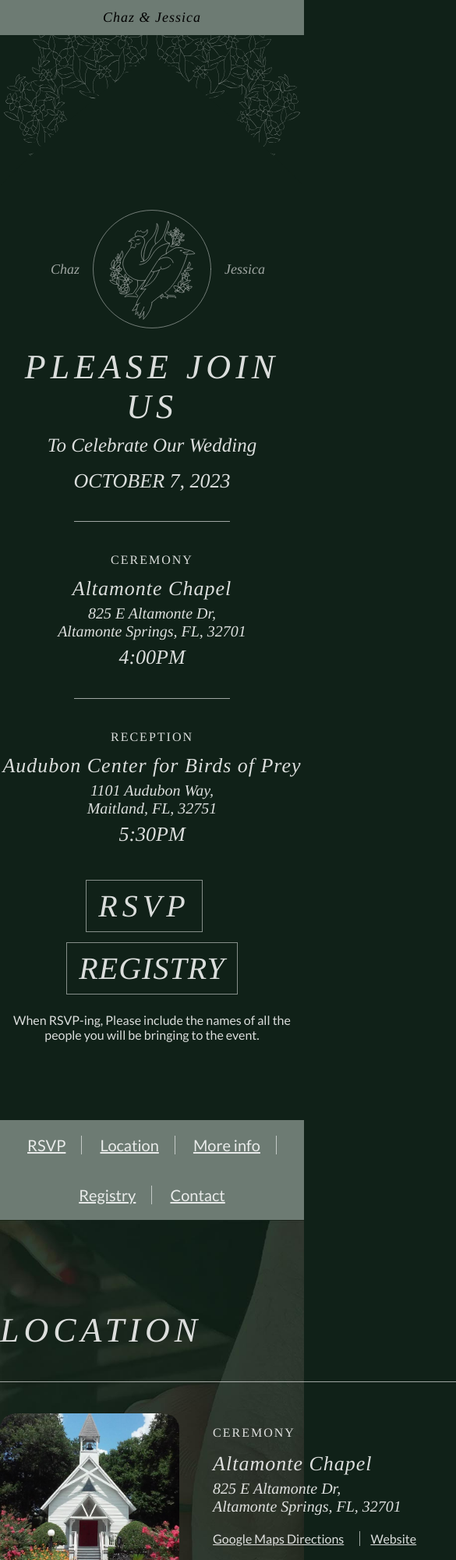
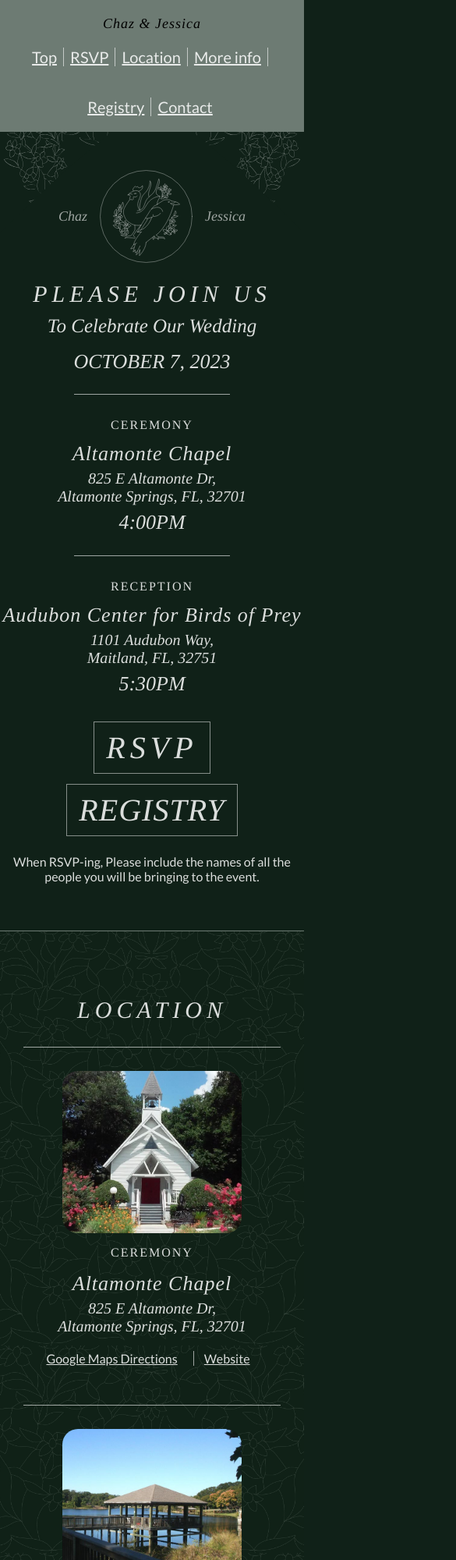
Before and after one commit to keeeeeegan/iSmart-Notes, a plain HTML site: page index.html in a window 390 px wide. Shown: the top 2000 px of the page at 78% size, 585 px wide, since content can reach past the window. Drawn offline with Linux system fonts and the light colour scheme.

Commit message:
updated responsive css

```diff
--- a/index.html
+++ b/index.html
@@ -29,17 +29,10 @@
 
 <body>
 
-    <nav>
+    <nav id="top">
         <h1>Chaz &amp; Jessica</h1>
     </nav>
 
-    <!-- <div class="logo-wrapper">
-    <span>Chaz</span>
-    <img src="/img/logo.png" alt="" class="logo" />
-    <span>Jessica</span>
-</div> -->
-
-    <!-- <div class="logo-wrapper"><img src="/img/logo.png" alt="Cockatrice &amp; Raven emblem" class="logo" /></div> -->
     <div class="logo-wrapper">
         <span class="logo-name logo-name-chaz">Chaz</span>
         <img src="/img/cockatrice-raven.svg" alt="Cockatrice &amp; Raven emblem" class="logo" />
@@ -87,7 +80,9 @@
     <p>When RSVP-ing, Please include the names of all the people you will be bringing to the event.</p>
 
     <nav class="separator-bar">
+        <span class="hidden-on-desktop h1">Chaz &amp; Jessica</span>
         <ul>
+            <li><a href="#top" class="hidden-on-desktop">Top</a></li>
             <li><a href="https://www.theknot.com/us/chaz-nugent-and-jessica-porter-oct-2023/rsvp">RSVP</a></li>
             <li><a href="#location">Location</a></li>
             <li><a href="#more">More info</a></li>
@@ -97,7 +92,6 @@
     </nav>
 
     <div class="more-container-ring">
-
         <section class="location-information" id="location">
             <h2 class="please-join">Location</h2>
             <div class="location location-ceremony">
@@ -228,8 +222,7 @@
             <h2 class="please-join">Contact Form</h2>
 
             <div class="contact-form-container">
-    <form   action="https://formspree.io/f/meqwbeay"
-    method="POST" class="contact-form">
+                <form action="https://formspree.io/f/meqwbeay" method="POST" class="contact-form">
                     <div class="input-container">
                         <input placeholder="Name" name="name" id="form_name" required />
                     </div>
--- a/styles.css
+++ b/styles.css
@@ -93,7 +93,7 @@ nav {
     /* box-shadow: 0px 4px 4px rgba(0, 0, 0, 0.25); */
 }
 
-nav h1 {
+nav h1, nav .h1 {
     color: #000;
     font-size: 18px;
     font-style: italic;
@@ -151,7 +151,6 @@ nav ul li:last-of-type {
 .location-title {
     font-family: var(--main-font);
     color: var(--main-font-color);
-    /* text-transform: uppercase; */
     font-style: italic;
     font-size: 26px;
     margin:0;
@@ -268,26 +267,23 @@ a.registry:hover, .button.submit:hover {
 .more-container-ring {
     background: url('/img/holding-hands.jpg');
     background-size: cover;
+    background-position: top center;
     margin: 0;
-    /* padding: var(--main-margin); */
-    padding: calc(var(--main-margin)*2) 0;
+    padding: calc(var(--main-margin)*2) var(--main-margin);
 }
 
 .more-container-chapel {
     background: url('/img/altamonte-chapel-background.jpg');
+    background-position: top center;
     background-size: cover;
     margin: 0;
-    /* padding: var(--main-margin); */
-    padding: calc(var(--main-margin)*2) 0;
+    padding: calc(var(--main-margin)*2) var(--main-margin);
+
 }
 
 .more-container-ring .location-ceremony {
     margin-top: 0;
 }
-
-/* .more-container-ring .location-ceremony:before {
-    display: none;
-} */
 
 .more-container-ring address {
     margin-bottom: 0;
@@ -350,7 +346,6 @@ ul.links li:last-of-type {
     width: 1000px;
     margin: 0 auto;
     text-align: left;
-    /* margin-top: calc(var(--main-margin) * 3); */
 
 }
 
@@ -374,10 +369,6 @@ ul.links li:last-of-type {
     display:block;
     margin: var(--main-margin) auto;
 }
-
-
-
-/* Specific Title Styles */
 
 .please-join {
     font-style: italic;
@@ -457,21 +448,121 @@ ul.links li:last-of-type {
     font-style: normal;
 }
 
+.hidden-on-desktop {
+    display: none;
+}
+
 
 
 @media (max-width: 900px) {
-    /* body {
-        background-size: 50%;
-        padding-top: inherit;
-        font-size: 85%;
-    } */
+    :root {
+        --main-margin: 30px;
+    }
 
-    /* .hide-on-small-screens {
-        display: none;
-    } */
+    html {
+        margin-top: 60px;
+    }
 
-    /* img {
-        max-width: 80%;
-    } */
+    .more-info {
+        width: auto;
+    }
+
+    .location-wrapper {
+        width: auto;
+    }
+
+    .location-information {
+        width: auto;
+    }
+
+    .big-buttons li {
+        display: block;
+        margin-right: 0;
+    }
+
+    .location-thumb {
+        width: 230px;
+        border-radius: 20px;
+        display: block;
+        margin: 0 auto;
+    }
+
+    .location-wrapper {
+        text-align: center;
+    }
+
+    .location-information {
+        text-align: center;
+    }
+
+    .logo-wrapper img {
+        width: 125px;
+    }
+
+    .logo-wrapper .logo-name {
+        width: auto;
+    }
+
+    .logo-wrapper {
+        margin-top: 110px;
+    }
+
+    .please-join {
+        font-size: 30px;
+    }
+
+    .more-info p {
+        line-height: 1.4;
+        font-size: 16px;
+        font-weight: 400;
+    }
+
+    .more-container-ring {
+        background-image: url('/img/pattern-background.jpg');
+        background-size: 150%;
+        margin-top: calc(var(--main-margin) * 2);
+        border-top: solid #6d7b73 1px;
+        border-bottom: solid #6d7b73 1px;
+    }
+
+    .more-container-chapel {
+        background-image: url('/img/pattern-background.jpg');
+        background-size: 150%;
+        border-top: solid #6d7b73 1px;
+        border-bottom: solid #6d7b73 1px;
+    }
+
+    .separator-bar  {
+        position: fixed;
+        top: 0;
+        left: 0;
+        width: 100%;
+        margin-top: 0;
+    }
+
+
+    .separator-bar ul li {
+        margin: 20px 5px 20px 0;
+        padding-right: 8px;
+    }
+
+    .separator-bar ul li:last-of-type {
+        margin: 20px 5px 20px 0;
+        padding-right: 0;
+    }
+
+    nav .h1 {
+        margin-bottom: 0;
+        padding-bottom: 0;
+        padding-top: 20px;
+    }
+
+    .hidden-on-desktop {
+        display: inline-flex;
+    }
+
+    #top {
+        visibility: hidden;
+    }
 
 }
```
Also changed, not shown: img/pattern-background.jpg (added). Lines whose indentation alone changed are shown as unchanged.
